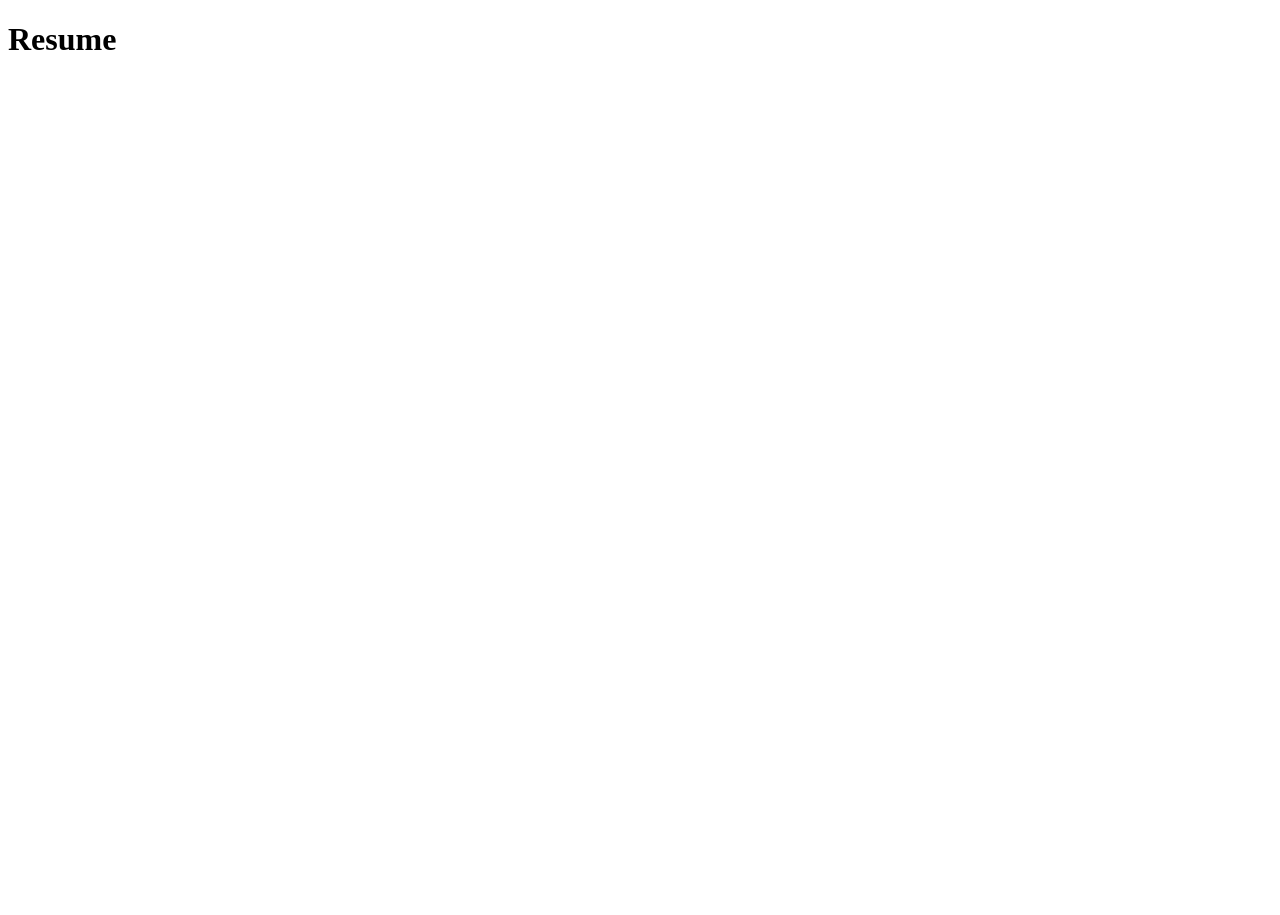
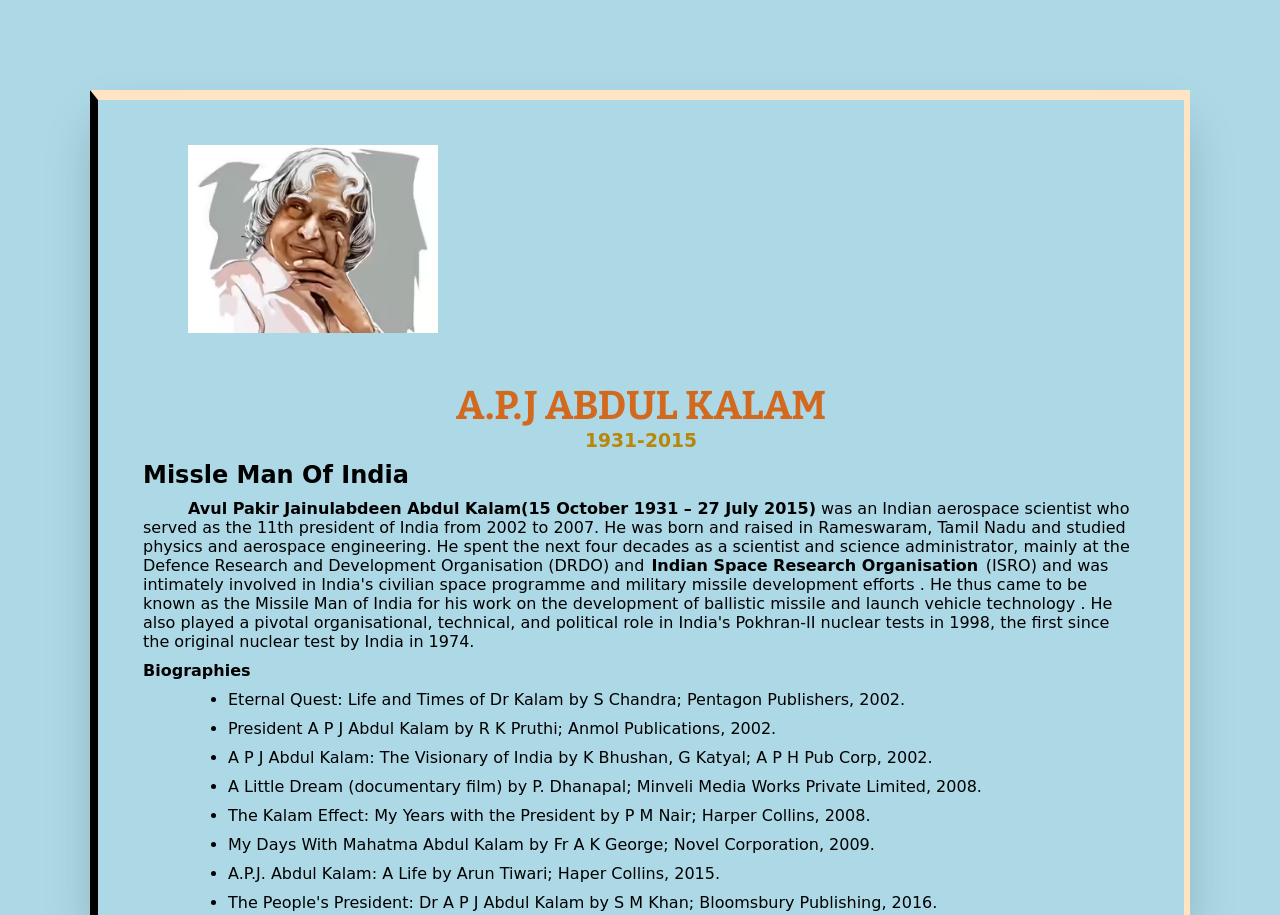
Before and after one commit to jason-puli/Tribute-to-APJ-ABDUL-KALAM, a plain HTML site: page index.html in a window 1280 px wide. Shown: the top 915 px of the page. Before the commit the page ends 800 px from the top, so only its background shows below. Drawn offline with nearby package versions, Linux system fonts and the light colour scheme; a web font is replaced by a local one.

Commit message:
Add files via upload
Image and updated file

```diff
--- a/index.html
+++ b/index.html
@@ -1,11 +1,72 @@
 <!DOCTYPE html>
-<html>
+<html lang="en">
 <head>
-<style>
+    <meta charset="UTF-8">
+    <meta name="viewport" content="width=device-width, initial-scale=1.0">
+    <title>Tribute to APJ ABDUL KALAM</title>
+    <!-- <link rel="stylesheet" href="stylet.css"> -->
 
-</style>
+     <style>
+        @import url('https://fonts.googleapis.com/css2?family=Bitter:ital,wght@0,100..900;1,100..900&family=Dancing+Script:wght@400..700&family=Manufacturing+Consent&display=swap');
+@import url('https://fonts.googleapis.com/css2?family=Bitter:ital,wght@0,100..900;1,100..900&family=Dancing+Script:wght@400..700&family=Edu+QLD+Hand:wght@400..700&family=Manufacturing+Consent&display=swap');
+*{
+    margin:45px ;
+    padding: 30;
+    box-sizing: border-box;
+    background-color:lightblue;
+}
+body{
+
+    border-top: 10px solid bisque;
+    border-left: 8px solid black;
+    border-right: 6px solid bisque;
+    border-bottom: 5px solid black;
+    /* box-shadow: 5px 15px 15px rgba(0, 0, 0, 0.2); */
+    box-shadow: rgba(0, 0, 0, 0.25) 0px 25px 50px -12px;
+    font-family: "Edu QLD Hand", cursive;
+}
+#abdul-kalam{
+    color:chocolate;
+    text-align: center;
+    /* font-family: 'Courier New', Courier, monospace; */
+    font-size: 2.5em;
+    margin: 0px 45px 0px 45px;
+    font-family: "Bitter", serif;
+}
+h3{
+    text-align: center;
+    margin: 0px 45px 10px 45px;
+    color:darkgoldenrod ;
+}
+ .margins, ul,li{
+    margin: 0px 45px 10px 45px;
+ }
+ strong{
+    margin-right: 0px;
+ }
+ b{
+    margin-left: 2px;
+    margin-right: 2px;
+ }
+     </style>
 </head>
-<body>
-	<h1>Resume</h1>
+<body><span><img src="./apj-abdul-kalam-bccl.avif" alt="Abdul Kalam" width="250px"></span>
+    <!-- <span id="abdul-kalam"></span> -->
+     <h1 id="abdul-kalam">A.P.J ABDUL KALAM</h1>
+     <h3>1931-2015</h3>
+     <h2 class="margins">Missle Man Of India</h2>
+     <p class="margins"><strong>Avul Pakir Jainulabdeen Abdul Kalam(15 October 1931 – 27 July 2015)</strong > was an Indian aerospace scientist who served as the 11th president of India from 2002 to 2007. He was born and raised in Rameswaram, Tamil Nadu and studied physics and aerospace engineering. He spent the next four decades as a scientist and science administrator, mainly at the Defence Research and Development Organisation (DRDO) and <b>Indian Space Research Organisation </b>(ISRO) and was intimately involved in India's civilian space programme and military missile development efforts . He thus came to be known as the Missile Man of India for his work on the development of ballistic missile and launch vehicle technology . He also played a pivotal organisational, technical, and political role in India's Pokhran-II nuclear tests in 1998, the first since the original nuclear test by India in 1974.</p>
+     <h4 class="margins">Biographies</h4>
+     <ul >
+        <li>Eternal Quest: Life and Times of Dr Kalam by S Chandra; Pentagon Publishers, 2002.</li>
+        <li>President A P J Abdul Kalam by R K Pruthi; Anmol Publications, 2002.</li>
+        <li>A P J Abdul Kalam: The Visionary of India by K Bhushan, G Katyal; A P H Pub Corp, 2002.</li>
+        <li>A Little Dream (documentary film) by P. Dhanapal; Minveli Media Works Private Limited, 2008.</li>
+        <li>The Kalam Effect: My Years with the President by P M Nair; Harper Collins, 2008.</li>
+        <li>My Days With Mahatma Abdul Kalam by Fr A K George; Novel Corporation, 2009.</li>
+        <li>A.P.J. Abdul Kalam: A Life by Arun Tiwari; Haper Collins, 2015.</li>
+        <li>The People's President: Dr A P J Abdul Kalam by S M Khan; Bloomsbury Publishing, 2016.</li>
+
+     </ul>
 </body>
 </html>
```
Also changed, not shown: apj-abdul-kalam-bccl.avif (added).
